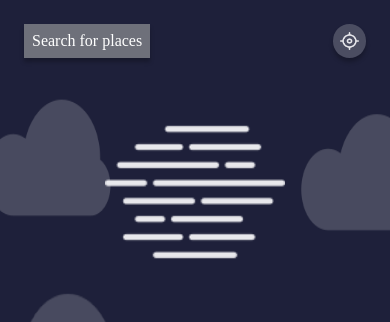
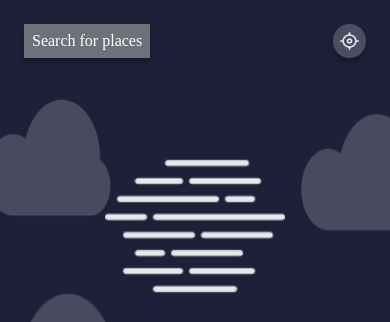
Before and after one commit to DL-Manohar/temp, a plain HTML site: page index.html in a window 390 px wide. Shown: the top 322 px of the page. Drawn offline with Linux system fonts and the light colour scheme.

Commit message:
Update style.css

```diff
--- a/assets/style.css
+++ b/assets/style.css
@@ -493,7 +493,7 @@ button#search-location-btn {
 
 	aside {
 		width: 100%;
-		height: 80%;
+/* 		height: 80%; */
 		background-color: rgba(30,33,58,0.9);
 
 	}
```
